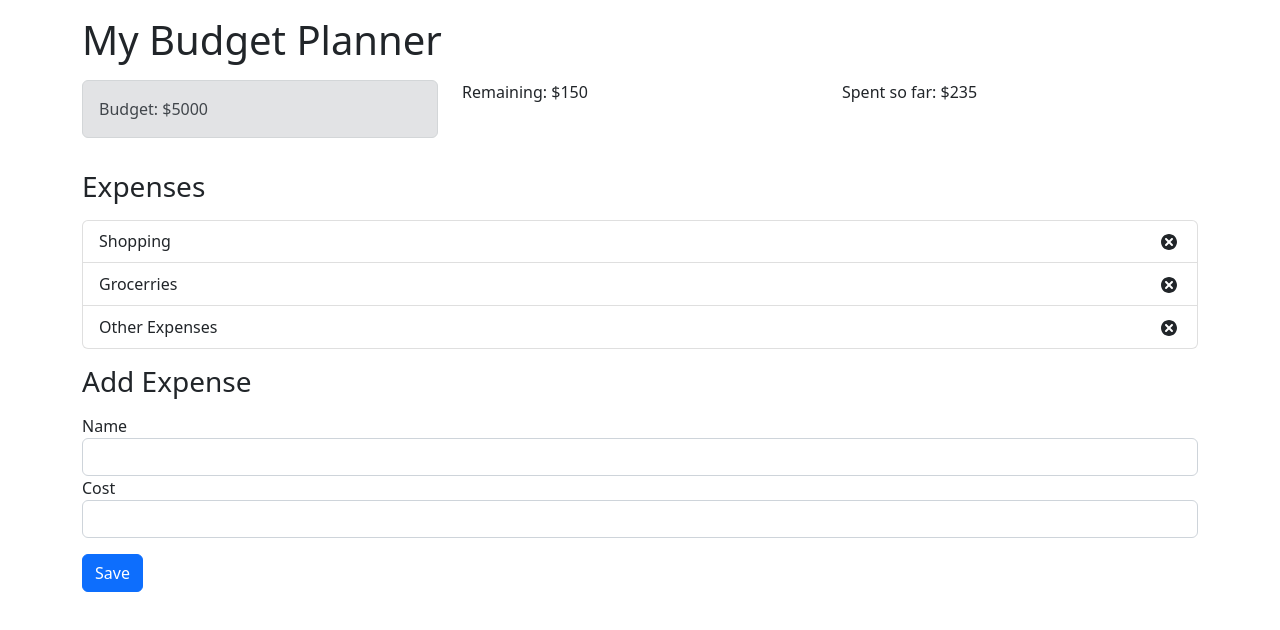
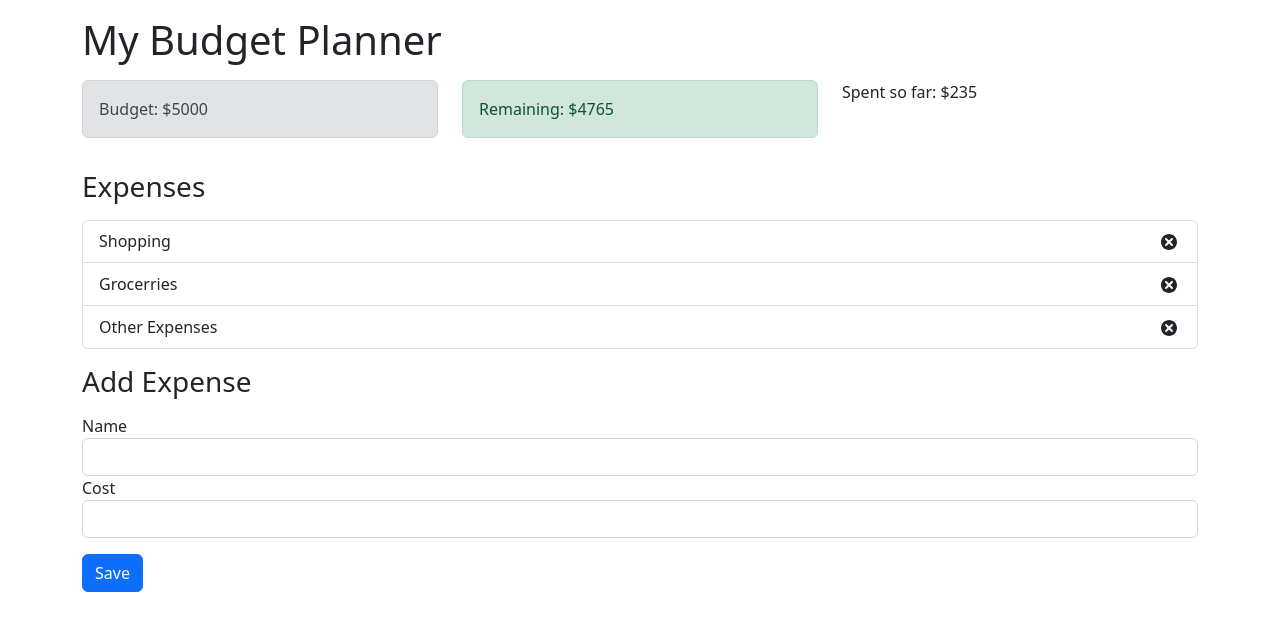
Before and after one commit to MayaOH2000/budget-tracker, a React (Create React App) app: page / in a window 1280 px wide. Shown: the top 630 px of the page. Built offline with nearby package versions, Linux system fonts and the light colour scheme.

Commit message:
Calulate Remaining total

```diff
--- a/src/components/ExpenseTotal.js
+++ b/src/components/ExpenseTotal.js
@@ -5,8 +5,8 @@ const ExpenseTotal = () => {
 
     const {expenses} = useContext(AppContext);
 
-    const totalExpenses = expenses.reduce((total,iteam) =>
-        {return (total += iteam.cost);}, 0);
+    const totalExpenses = expenses.reduce((total,item) =>
+        {return (total += item.cost);}, 0);
 
     return ( <div className='alert-primary'>
         <span>Spent so far: ${totalExpenses}</span>
--- a/src/components/Remaining.js
+++ b/src/components/Remaining.js
@@ -1,8 +1,18 @@
-import React from "react";
+import React, {useContext} from "react";
+import { AppContext } from "../context/AppContext";
 
 const Remaining = () => {
-    return (<div className='alert-success'>
-        <span>Remaining: $150</span>
+
+    const {expenses, budget} = useContext(AppContext);
+
+    const totalExpenses = expenses.reduce((total,item) =>
+    { return (total = total + item.cost);}, 0);
+
+    //red background with boostrap for over budget
+    const alertType = totalExpenses> budget ? 'alert-danger' : 'alert-success';
+
+    return (<div className={`alert ${alertType}`}>
+        <span>Remaining: ${budget - totalExpenses}</span>
     </div>
 
     );
```
